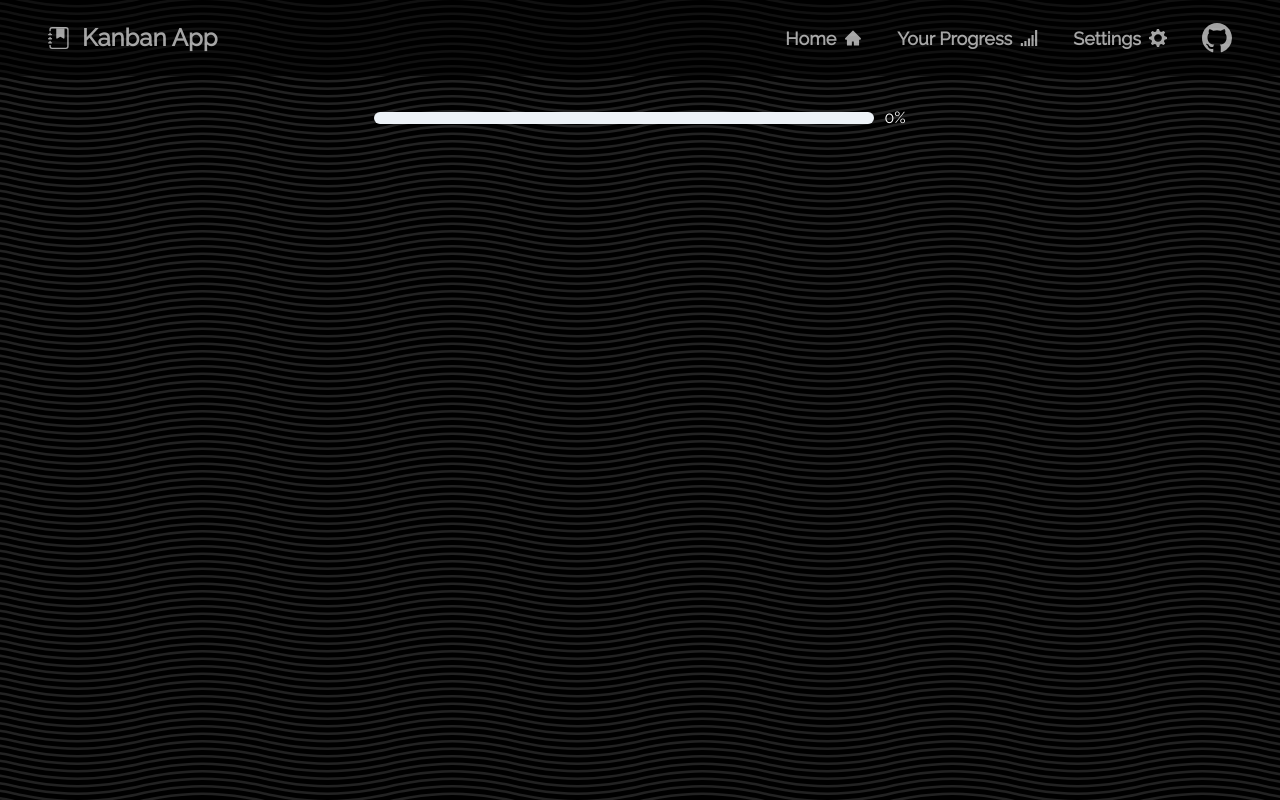
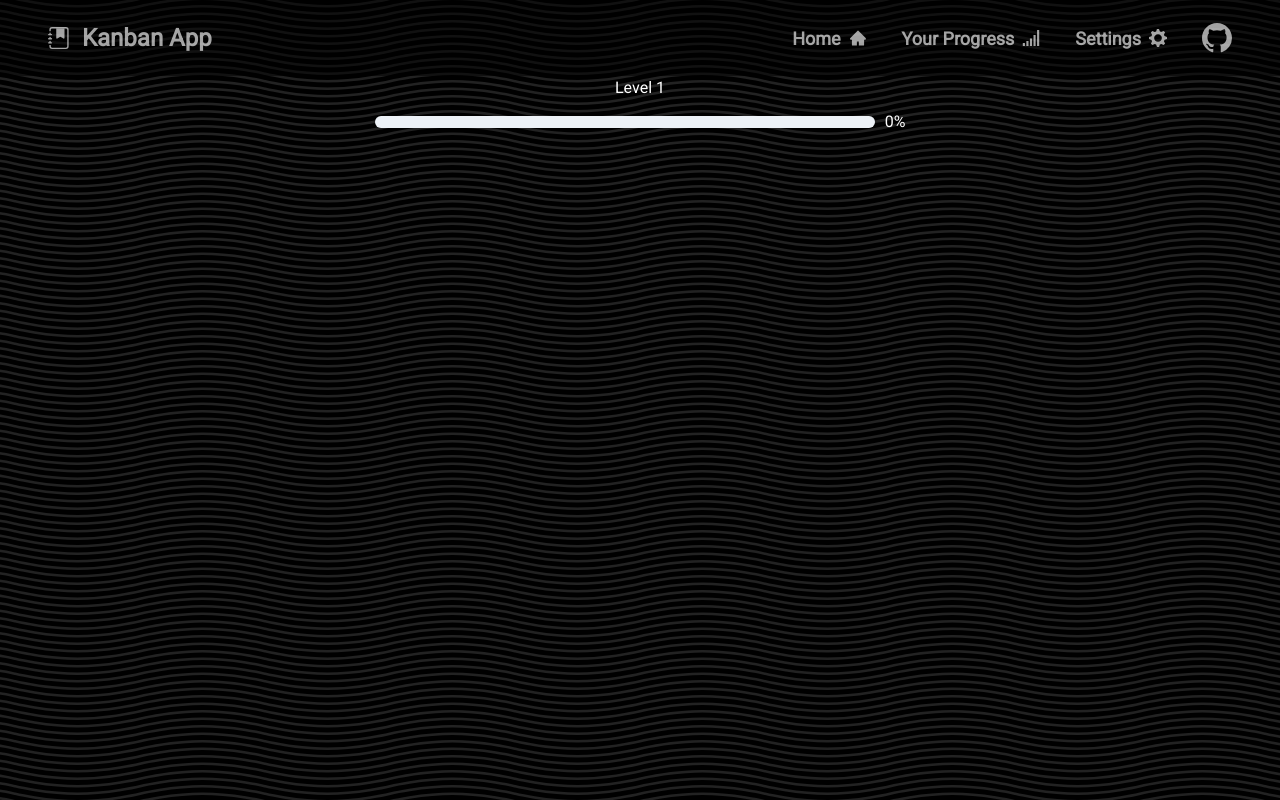
Before and after one commit to RojanSr/kanban-zustand, a React (Vite) app: page /progress in a window 1280 px wide. Built offline with nearby package versions, Linux system fonts and the light colour scheme.

Commit message:
add: level system

```diff
--- a/package.json
+++ b/package.json
@@ -18,6 +18,7 @@
     "@fontsource/inter": "^5.0.8",
     "@fontsource/open-sans": "^5.0.9",
     "@fontsource/raleway": "^5.0.8",
+    "@fontsource/roboto": "^5.0.8",
     "framer-motion": "^10.16.0",
     "immer": "^10.0.2",
     "react": "^18.2.0",
--- a/src/components/Task.jsx
+++ b/src/components/Task.jsx
@@ -4,10 +4,8 @@ import { zusColor } from "../theme/colors";
 import { useStore } from "../store";
 import { DeleteIcon } from "@chakra-ui/icons";
 import ConfettiExplosion from "react-confetti-explosion";
-import TaskCompletedSfx from "../assets/sounds/TaskCompleted.mp3";
 
 export default function Task({ id }) {
-  const audio = new Audio(TaskCompletedSfx);
   const [done, setDone] = useState(false);
   const task = useStore((store) => store.tasks.find((task) => task.id === id));
 
@@ -35,12 +33,7 @@ export default function Task({ id }) {
     // Array of task id with status "Done"
     const completedTasksId = completedTasks.map((el) => el.id);
     if (task.status === "Done") {
-      audio.play();
-
-      // Synchronize audio with confetti
-      setTimeout(() => {
-        setDone(true);
-      }, 700);
+      setDone(true);
 
       // Add Done task to completedTask object only if it doesn't already exist. Useful to remove duplicate elements
       if (!completedTasksId.includes(task.id)) {
--- a/src/pages/Home/index.jsx
+++ b/src/pages/Home/index.jsx
@@ -2,11 +2,13 @@ import React from "react";
 import Stats from "../../components/Stats";
 import { Box } from "@chakra-ui/react";
 import Column from "../../components/Column";
+import UserProgress from "../Progress";
 
 const HomePage = () => {
   return (
     <>
       <Stats />
+      <UserProgress />
       <Box
         className="App"
         display="flex"
--- a/src/pages/Progress/index.jsx
+++ b/src/pages/Progress/index.jsx
@@ -1,25 +1,50 @@
-import React from "react";
+import React, { useEffect } from "react";
 import { useStore } from "../../store";
 import { Box, Progress, Text } from "@chakra-ui/react";
 
 const UserProgress = () => {
   const completedTasks = useStore((store) => store.completedTasks);
+  const level = useStore((store) => store.progress.level);
+  const setLevel = useStore((store) => store.setLevel);
+  const threshold = useStore((store) => store.progress.threshold);
+  const incrementThreshold = useStore((store) => store.incrementThreshold);
+  const incrementIncr = useStore((store) => store.incrementIncr);
+  const percentage = useStore((store) => store.progress.percentage);
+  const incrementPercentage = useStore((store) => store.incrementPercentage);
+
+  useEffect(() => {
+    if (completedTasks.length >= threshold) {
+      incrementIncr();
+      setLevel();
+      incrementThreshold();
+    }
+    let per = (completedTasks.length / threshold) * 100;
+    if (per === 100) {
+      per = 0;
+    }
+    incrementPercentage(per);
+  }, [completedTasks.length]);
 
   return (
     <Box
       display="flex"
       justifyContent="center"
-      mt="30px"
+      flexDirection="column"
       alignItems="center"
       gap="10px"
     >
-      <Progress
-        size="md"
-        width="500px"
-        borderRadius="8px"
-        value={completedTasks.length}
-      />
-      <Text color="white">{completedTasks.length}%</Text>
+      <Text color="#fff" fontSize="16px">
+        Level {level}
+      </Text>
+      <Box display="flex" alignItems="center" gap="10px">
+        <Progress
+          size="md"
+          width="500px"
+          borderRadius="8px"
+          value={percentage}
+        />
+        <Text color="white">{parseInt(percentage)}%</Text>
+      </Box>
     </Box>
   );
 };
--- a/src/store.js
+++ b/src/store.js
@@ -3,6 +3,29 @@ import { create } from "zustand";
 import { devtools, persist } from "zustand/middleware";
 
 const store = (set) => ({
+  // threshold means how many task it takes to reach another level
+  progress: { level: 1, incr: 10, threshold: 10, percentage: 0 },
+  setLevel: () =>
+    set((prev) => ({
+      progress: { ...prev.progress, level: prev.progress.level + 1 },
+    })),
+
+  incrementThreshold: () =>
+    set((prev) => ({
+      progress: {
+        ...prev.progress,
+        threshold: prev.progress.threshold + prev.progress.incr,
+      },
+    })),
+
+  incrementIncr: () =>
+    set((prev) => ({
+      progress: { ...prev.progress, incr: prev.progress.incr + 10 },
+    })),
+  incrementPercentage: (per) =>
+    set((prev) => ({
+      progress: { ...prev.progress, percentage: per },
+    })),
   tasks: [],
   draggedTask: null,
   addTask: (title, status, progress, id) =>
--- a/src/theme/index.js
+++ b/src/theme/index.js
@@ -1,8 +1,7 @@
 import { extendTheme } from "@chakra-ui/react";
 import { zusColor } from "./colors";
 import backgroundImage from "../assets/svgs/background.svg";
-// import "@fontsource/inter/400.css";
-import "@fontsource/raleway/400.css";
+import "@fontsource/roboto/400.css";
 
 export const theme = extendTheme({
   styles: {
@@ -14,7 +13,7 @@ export const theme = extendTheme({
         backgroundPosition: "center",
         margin: "0",
         minHeight: "100vh",
-        fontFamily: `'Raleway'`,
+        fontFamily: `'Roboto'`,
       },
     },
   },
```
Also changed, not shown: 2 other files (tests, documents, lock files or other folders).
